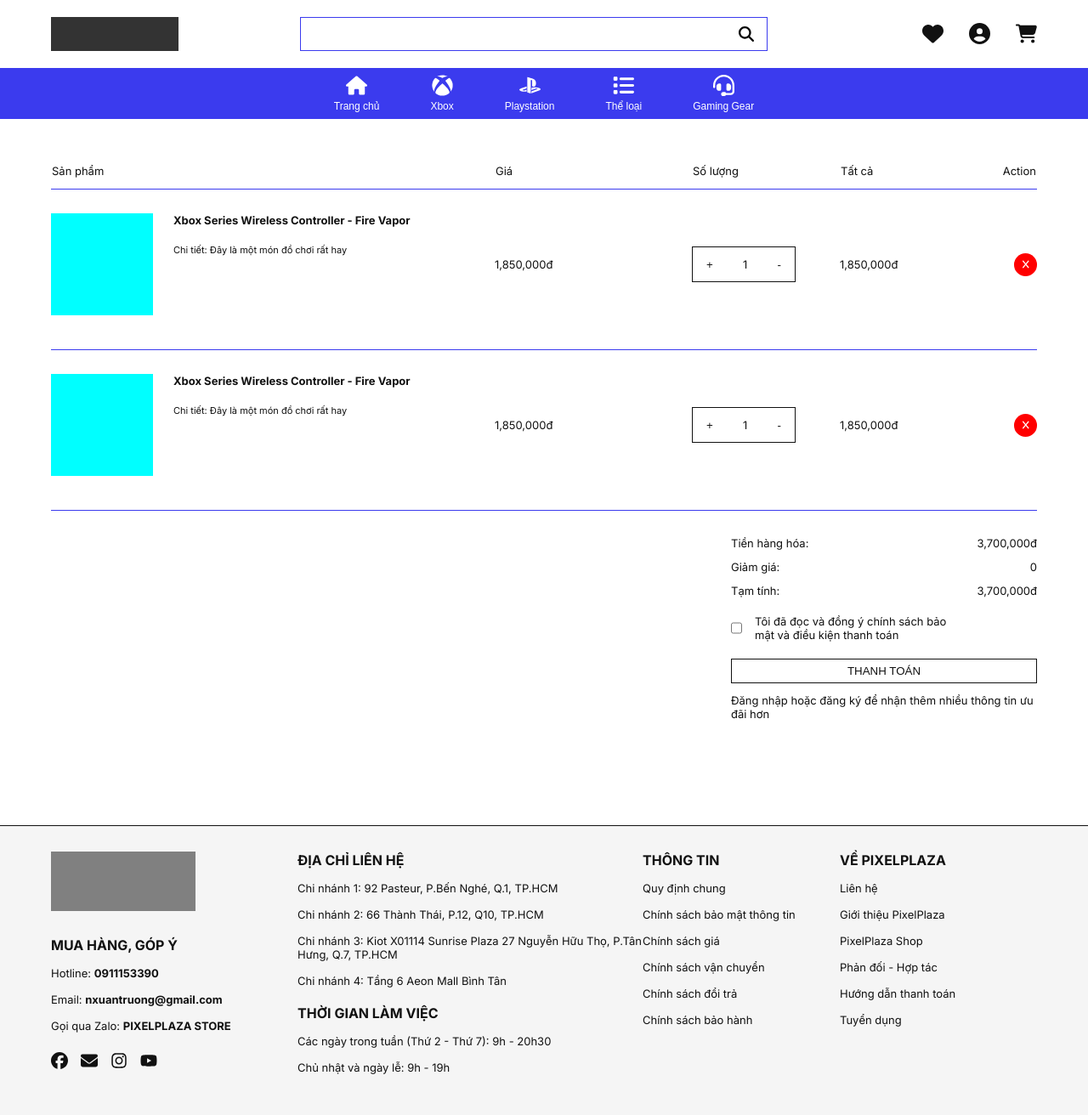
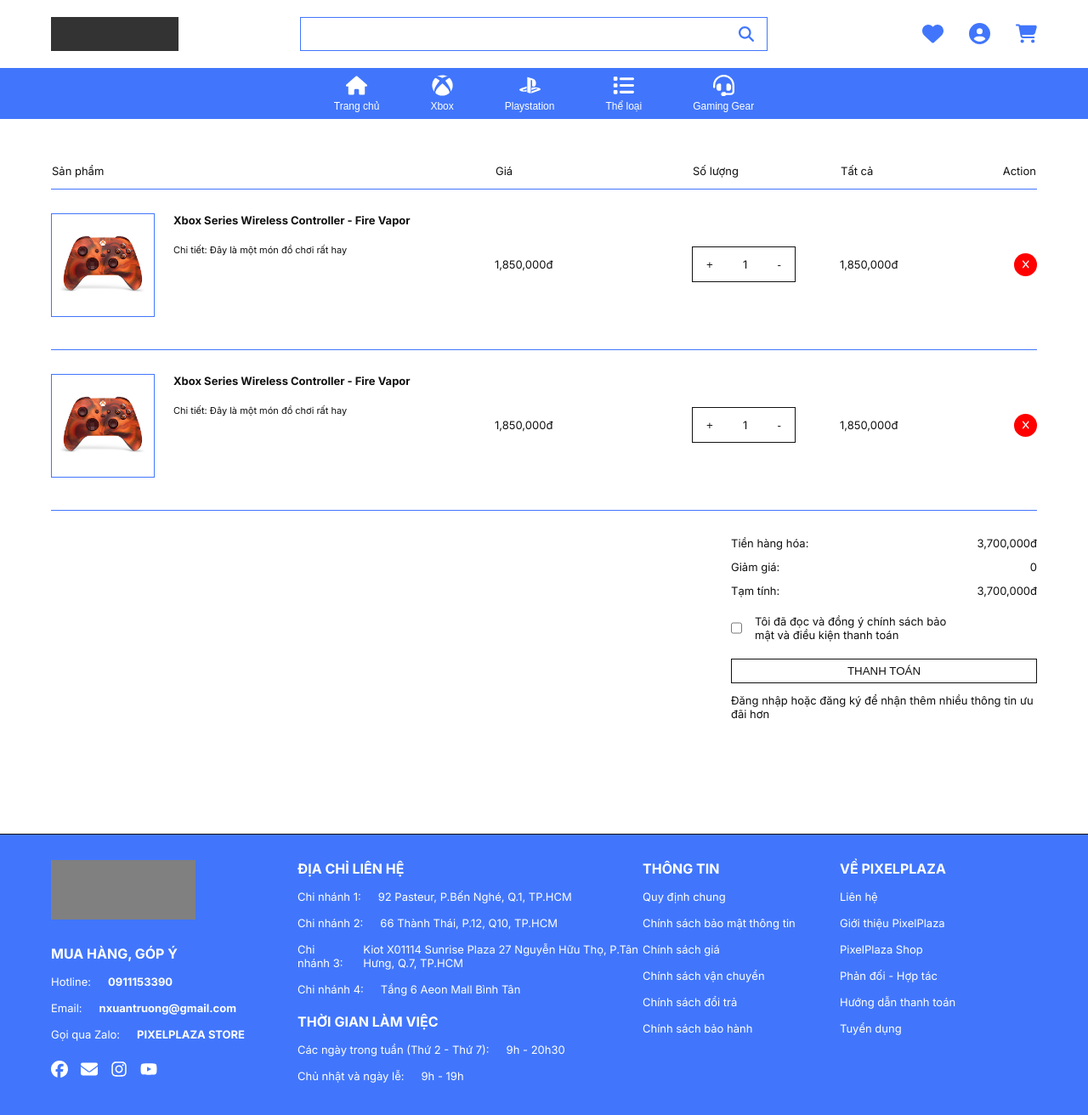
Before and after one commit to springschool623/project-pixel-plaza, a Next.js app: page /pages/cart in a window 1280 px wide. Shown: the top 1312 px of the page at 85% size. Built offline with nearby package versions, Linux system fonts and the light colour scheme.

Commit message:
UpdateStickyHeaderAndNav

```diff
--- a/src/app/components/Footer.tsx
+++ b/src/app/components/Footer.tsx
@@ -2,7 +2,7 @@
 import Link from 'next/link';
 import { FontAwesomeIcon } from '@fortawesome/react-fontawesome';
 import styles from '../../../styles/Footer.module.css'
-import { faEnvelope, faHome } from '@fortawesome/free-solid-svg-icons';
+import { faAngleDoubleRight, faEnvelope, faHome } from '@fortawesome/free-solid-svg-icons';
 import { faFacebook, faFacebookF, faGoogle, faInstagram, faYoutube } from '@fortawesome/free-brands-svg-icons';
 
 const Footer = () => {
@@ -71,7 +71,7 @@
             <h4>VỀ PIXELPLAZA</h4>
             <p>Liên hệ</p>
             <p>Giới thiệu PixelPlaza</p>
-            <p>PixelPlaza Shop</p>
+            <p>PixelPlaza Shop<FontAwesomeIcon icon={faAngleDoubleRight} className={styles.footerIcon}/></p>
             <p>Phản đối - Hợp tác</p>
             <p>Hướng dẫn thanh toán</p>
             <p>Tuyển dụng</p>
--- a/src/app/components/NavBarContent.tsx
+++ b/src/app/components/NavBarContent.tsx
@@ -5,6 +5,7 @@
 const NavBarContent = () => {
   return (
     <div className={styles.navDropdownMenu}>
+      <div></div>
     </div>
   )
 };
--- a/src/app/globals.css
+++ b/src/app/globals.css
@@ -16,23 +16,29 @@
   --gradient-center: #590592;
   --gradient-end: #135bec;
   /* THEME */
-  --blue-color: #4176FC;
   --dark-blue-color: #293854;
   --black-color: #201F24;
   --white-color: #FDFFF7;
-  --secondary-color: #3b3bee;
+  --secondary-color: #4176FC;
+  --primary-font-family: 'Montserrat', sans-serif;
 }
 
 body {
   margin: 0;
   padding: 0;
   box-sizing: border-box;
-  font-family: 'Press Start 2P', cursive;
   background: var(--primary-color);
   color: var(--primary-text-color);
 }
 
 main {
   padding: 10px 60px;
-  padding-bottom: 120px;
+  margin-bottom: 120px;
 }
+
+.sticky {
+  position: -webkit-sticky; /* For Safari */
+  position: sticky;
+  top: 0;
+  z-index: 1000; /* Ensure it is on top of other elements */
+}
--- a/src/app/layout.tsx
+++ b/src/app/layout.tsx
@@ -21,8 +21,10 @@
   return (
     <html lang="en">
       <body className={inter.className}>
-        <Header />
-        <NavigationBar></NavigationBar>
+        <div className="sticky">
+          <Header />
+          <NavigationBar></NavigationBar>
+        </div>
         <main>{children}</main>
         <Footer/>
       </body>
--- a/src/app/pages/cart/page.tsx
+++ b/src/app/pages/cart/page.tsx
@@ -1,9 +1,10 @@
 "use client";
 
 import { useState } from 'react';
+import Image from 'next/image';
 import styles from '../../../../styles/Cart.module.css';
 import { FontAwesomeIcon } from '@fortawesome/react-fontawesome';
-import { faTrash, faX } from '@fortawesome/free-solid-svg-icons';
+import { faX } from '@fortawesome/free-solid-svg-icons';
 
 export default function Cart() {
   // Initial quantities for each product row
@@ -51,9 +52,11 @@
         </thead>
         <tbody className={styles.tableBody}>
           {products.map((product, index) => (
-            <tr className={styles.tableRows} key={index}>
+            <tr className={styles.tableRows} key={product.name + index}>
               <td className={styles.tableProduct}>
-                <div className={styles.tableProductImage}></div>
+                <div className={styles.tableProductImage}>
+                  <Image src='/images/tay_cam_xbox_fire_vapor.jpg' alt='Tay cầm Xbox' width={200} height={200}/>
+                </div>
                 <div className={styles.tableProductInfo}>
                   <span>{product.name}</span>
                   <span>{product.details}</span>
--- a/styles/Cart.module.css
+++ b/styles/Cart.module.css
@@ -41,8 +41,13 @@
 .tableProductImage {
     aspect-ratio: 1;
     height: 100%;
-    background-color: aqua;
     margin-right: 24px;
+}
+
+.tableProductImage img {
+    width: 100%;
+    height: 100%;
+    border: 1px solid var(--secondary-color);
 }
 
 .tableProductInfo {
--- a/styles/Footer.module.css
+++ b/styles/Footer.module.css
@@ -1,8 +1,9 @@
 .footer {
     height: 320px;
     padding: 30px 60px;
-    background-color: #F5F5F5;
+    background-color: var(--secondary-color);
     border-top: 1px solid var(--primary-text-color);
+    color: var(--primary-color);
 }
 
 .footerContent {
@@ -37,8 +38,19 @@
 }
 
 .footerItems p {
+    display: flex;
+    align-items: center;
+    gap: 20px;
     margin: 0;
     font-size: 13px;
+}
+
+.footerItems p svg {
+    display: none;
+}
+
+.footerItems p:hover svg {
+    display: block;
 }
 
 .footerItem_1 .footerInfo span {
@@ -60,7 +72,7 @@
 .footerIcon {
     width: 20px;
     height: 20px;
-    color: var(--primary-text-color);
+    color: var(--primary-color);
 }
 
 .footerItem_2 {
--- a/styles/Header.module.css
+++ b/styles/Header.module.css
@@ -3,6 +3,7 @@
     background-color: var(--primary-color);
     height: 80px;
     padding: 0 60px;
+    box-sizing: border-box;
     display: flex;
     align-items: center;
     justify-content: space-between;
@@ -58,7 +59,7 @@
   .searchbarIcon {
     width: 18px;
     height: 18px;
-    color: #000;
+    color: var(--secondary-color);
   }
 
   .headerList {
@@ -73,16 +74,12 @@
     font-family: 'Press Start 2P', cursive;
   }
 
-  .headerItem a:hover {
-    color: #ff4081;
-  }
-
   .headerIcon {
     width: 25px;
     height: 25px;
-    color: var(--primary-text-color);
+    color: var(--secondary-color);
   }
 
-  .headerIcon:hover {
+  /* .headerIcon:hover {
     color: var(--secondary-color);
-  }
+  } */
--- a/styles/NavigationBar.module.css
+++ b/styles/NavigationBar.module.css
@@ -4,6 +4,7 @@
     display: flex;
     justify-content: center;
     background-color: var(--secondary-color);
+    font-family: var(--primary-font-family);
   }
 
   .navList {
@@ -19,10 +20,9 @@
     flex-direction: column;
     gap: 5px;
     align-items: center;
-    color: #fff;
+    color: var(--primary-color);
     text-decoration: none;
     font-size: 12px;
-    font-family: 'Montserrat', sans-serif;
   }
 
   .navbarIcon {
@@ -64,8 +64,10 @@
     position: absolute;
     z-index: 999;
     left: 0;
-    margin-top: 10px;
     width: 100%;
     height: 500px;
+    margin-top: 10px;
+    padding: 12px;
+    box-sizing: border-box;
     background-color: var(--primary-text-color);
   }
```
Also changed, not shown: public/images/tay_cam_xbox_fire_vapor.jpg (added).
